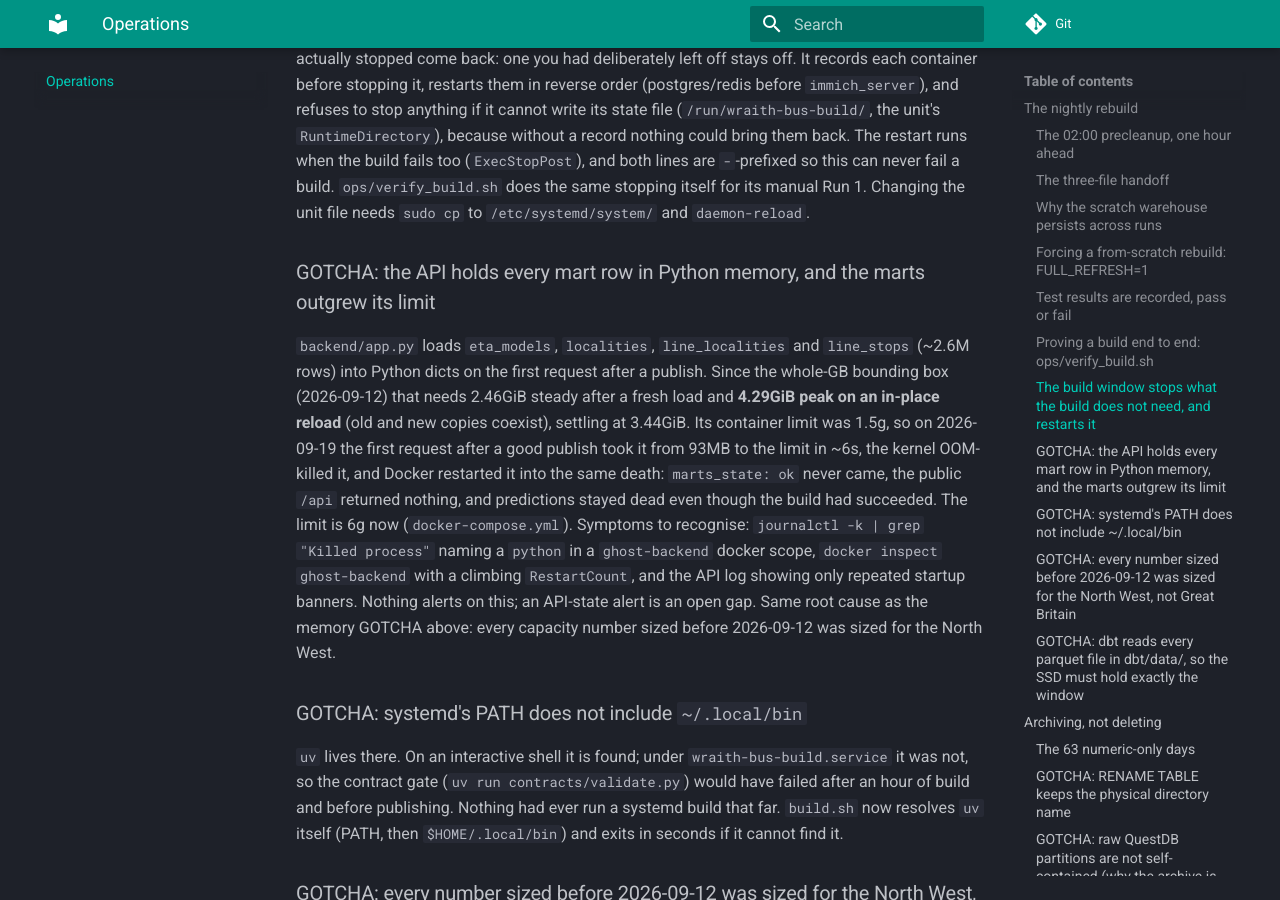
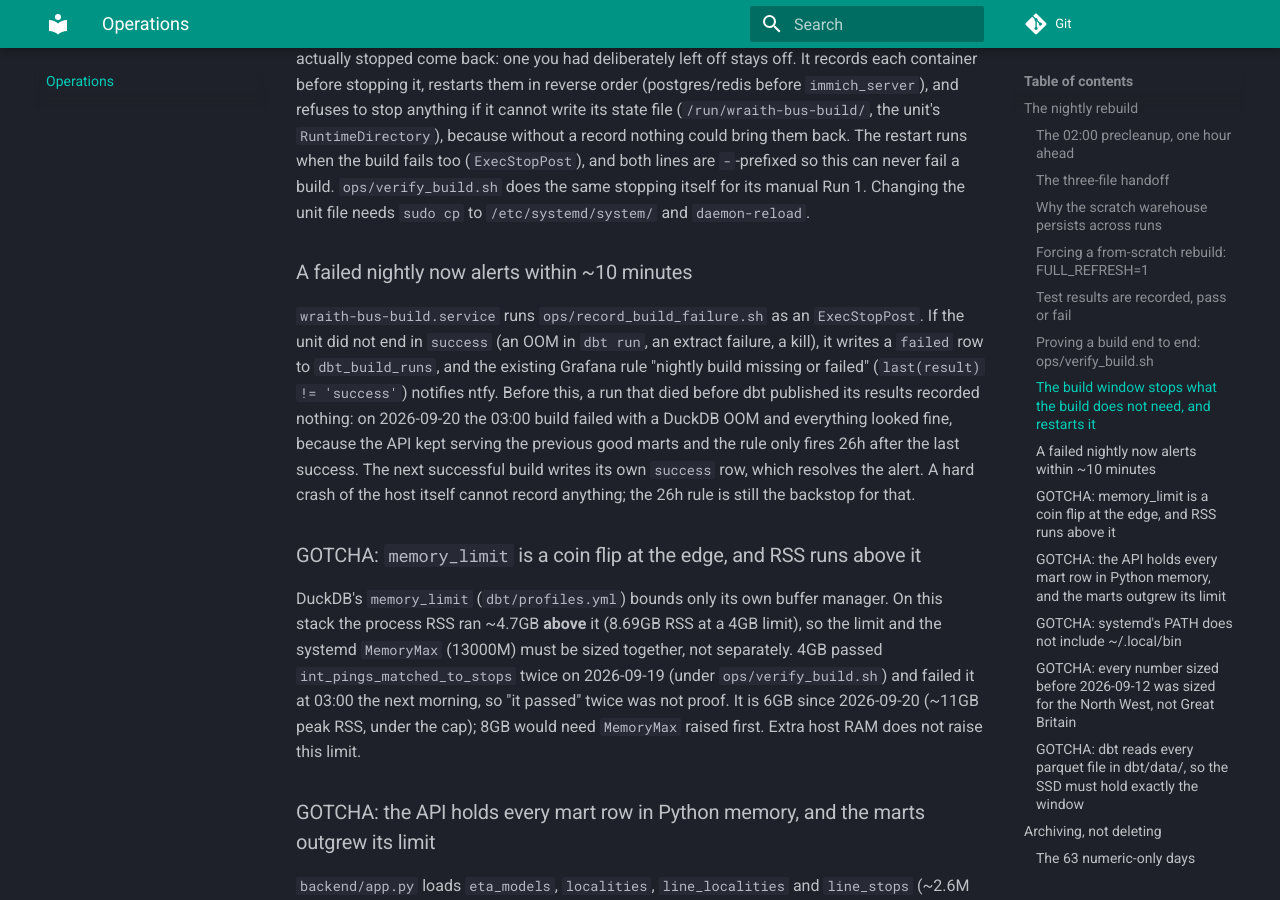
Before and after one commit to wraith-proxy/wraith-bus-ingestor, an MkDocs documentation site: the page built from docs/operations.md, in a window 1280 px wide and 900 px high, scrolled down 3415 px. Built offline with MkDocs 1.6.1 and Material for MkDocs 9.7.7, drawn with Linux system fonts in a browser that asks for light colours.

Commit message:
:construction_worker: feature/TJP-20090: alert on a failed nightly build, raise DuckDB memory_limit 4GB -> 6GB

```diff
--- a/docs/ROADMAP.md
+++ b/docs/ROADMAP.md
@@ -442,6 +442,20 @@ proven at the new cap: the unit file in the repo is 13000M, but
 refuses to run until they match. Still open: nothing alerts on the API's
 `marts_state`.
 
+**2026-09-20 (TJP-20090): the "fixed" nightly failed again, and a manual run took
+the host down.** The 03:00 build hit DuckDB's 4GB `memory_limit` in
+`int_pings_matched_to_stops` a day after passing it twice at that limit, so 4GB
+was a coin flip, not a fix; `memory_limit` is now 6GB (see the GOTCHA in
+`docs/operations.md`, unproven until a real run). It looked fine because the API
+kept serving the previous marts and nothing alerted for 26h: a failed run now
+records itself and alerts within ~10 minutes. Separately, the 32GB host hard-froze
+at ~16:21 on 2026-09-19, mid-run of `ops/verify_build.sh` Run 1 (`last -x`: `crash`,
+no shutdown, no OOM or kernel log; the build was in the small line_stops batch
+models at the time, not the memory-heavy one). Sep 14 also ended as a `crash`
+under dbt load, on the old 15GB RAM. **Cause unknown**: the new RAM is the
+suspect but it is unproven; memtest86+ and `dmidecode` (matched sticks, speed)
+come before another heavy run.
+
 **The archiver jam on an already-archived day is fixed (TJP-19090).** A
 restored day colliding with its own archive copy used to stop the whole run
 and block everything behind it (nothing archived 2026-09-16 to 2026-09-19).
--- a/docs/operations.md
+++ b/docs/operations.md
@@ -166,6 +166,29 @@ fails too (`ExecStopPost`), and both lines are `-`-prefixed so this can never
 fail a build. `ops/verify_build.sh` does the same stopping itself for its
 manual Run 1. Changing the unit file needs `sudo cp` to `/etc/systemd/system/`
 and `daemon-reload`.
+
+### A failed nightly now alerts within ~10 minutes
+
+`wraith-bus-build.service` runs `ops/record_build_failure.sh` as an `ExecStopPost`.
+If the unit did not end in `success` (an OOM in `dbt run`, an extract failure, a
+kill), it writes a `failed` row to `dbt_build_runs`, and the existing Grafana rule
+"nightly build missing or failed" (`last(result) != 'success'`) notifies ntfy.
+Before this, a run that died before dbt published its results recorded nothing:
+on 2026-09-20 the 03:00 build failed with a DuckDB OOM and everything looked fine,
+because the API kept serving the previous good marts and the rule only fires 26h
+after the last success. The next successful build writes its own `success` row,
+which resolves the alert. A hard crash of the host itself cannot record anything;
+the 26h rule is still the backstop for that.
+
+### GOTCHA: `memory_limit` is a coin flip at the edge, and RSS runs above it
+
+DuckDB's `memory_limit` (`dbt/profiles.yml`) bounds only its own buffer manager.
+On this stack the process RSS ran ~4.7GB **above** it (8.69GB RSS at a 4GB limit),
+so the limit and the systemd `MemoryMax` (13000M) must be sized together, not
+separately. 4GB passed `int_pings_matched_to_stops` twice on 2026-09-19 (under
+`ops/verify_build.sh`) and failed it at 03:00 the next morning, so "it passed"
+twice was not proof. It is 6GB since 2026-09-20 (~11GB peak RSS, under the cap);
+8GB would need `MemoryMax` raised first. Extra host RAM does not raise this limit.
 
 ### GOTCHA: the API holds every mart row in Python memory, and the marts outgrew its limit
 
```
Also changed, not shown: 5 other files.
